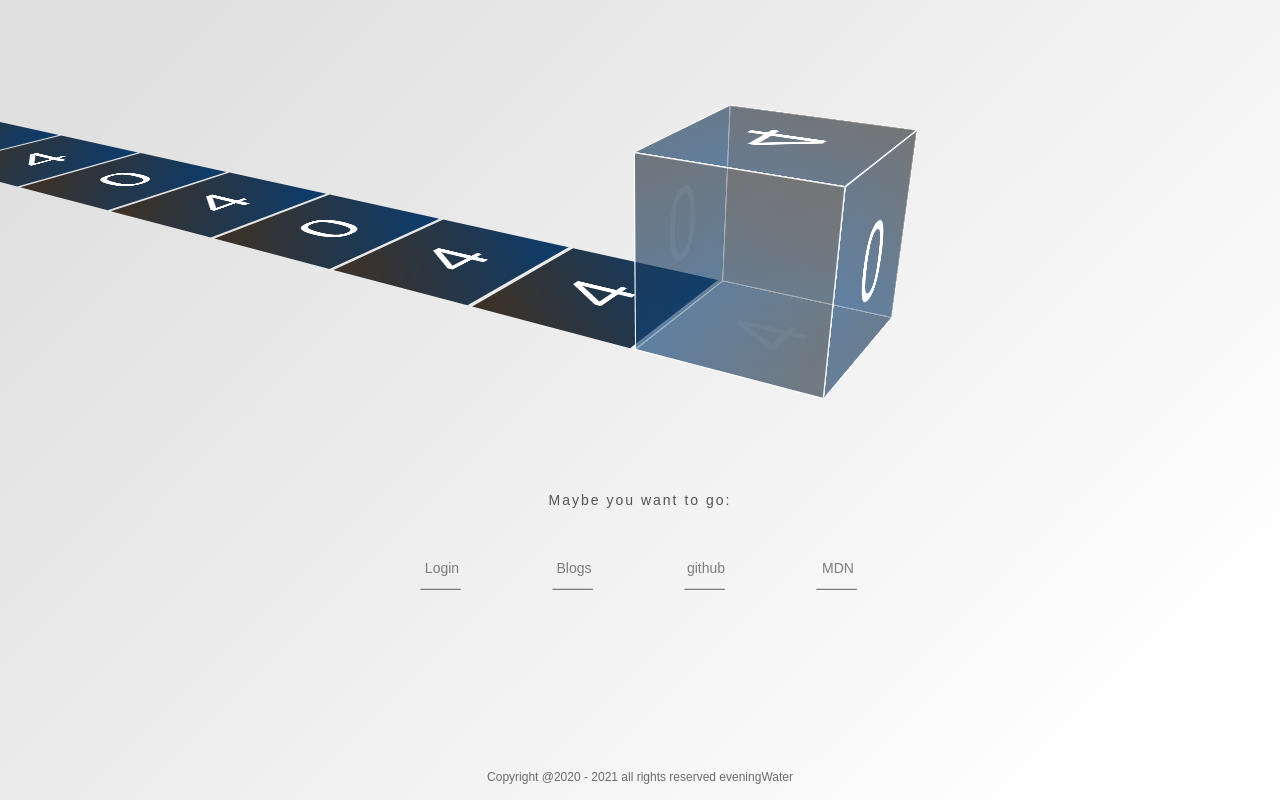
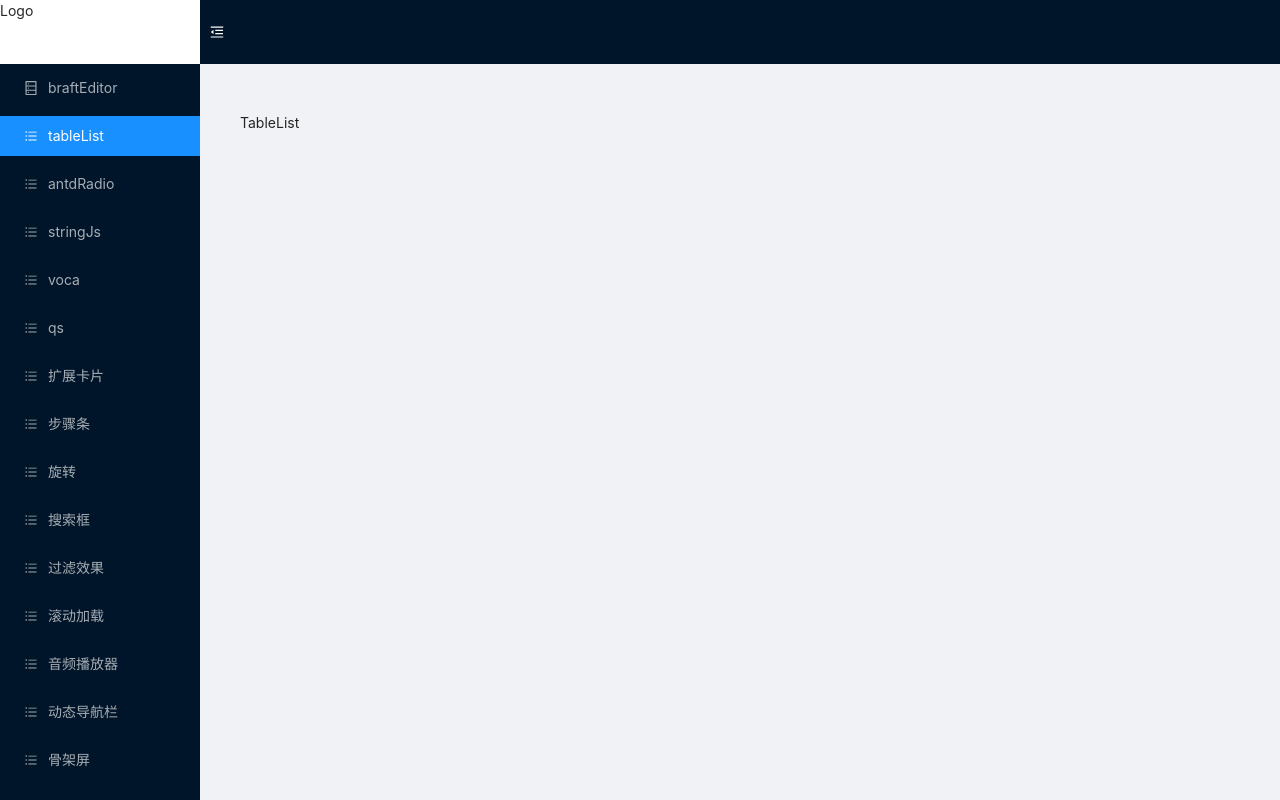
Before and after one commit to dylanass/create-myself-app, a React (Create React App) app: page /basic/table-list in a window 1280 px wide. Before the commit this address led to /404. Built offline with nearby package versions, Linux system fonts and the light colour scheme.

Commit message:
feat(dev): renderRoutes 形式渲染路由

```diff
--- a/package.json
+++ b/package.json
@@ -15,6 +15,7 @@
     "axios": "^0.21.4",
     "braft-editor": "^2.3.9",
     "eslint-config-airbnb-base": "^14.2.1",
+    "memoize-one": "^5.2.1",
     "react": "^17.0.2",
     "react-dom": "^17.0.2",
     "react-router": "^5.2.0",
--- a/src/components/Layouts/BasicLayout.tsx
+++ b/src/components/Layouts/BasicLayout.tsx
@@ -4,6 +4,7 @@ import { MenuUnfoldOutlined, MenuFoldOutlined } from "@ant-design/icons";
 import MenuConfig from "@/constants/MenuConfig";
 import { useHistory, useLocation } from "react-router-dom";
 import "./BasicLayout.scss";
+import usePersistFn from "../hooks/usePersistFn";
 
 const { Header, Sider, Content } = Layout;
 
@@ -19,9 +20,9 @@ const BasicLayout = ({ children, ...props }: BasicLayoutProps) => {
     setCollapsed(!collapsed);
   }, [collapsed]);
 
-  const handleClickMenu = useCallback((keyPath: string) => {
+  const handleClickMenu = usePersistFn((keyPath: string) => {
     history.push(keyPath);
-  }, []);
+  });
 
   return (
     <Layout>
@@ -45,13 +46,10 @@ const BasicLayout = ({ children, ...props }: BasicLayoutProps) => {
       </Sider>
       <Layout className="site-layout">
         <Header className="site-layout-background" style={{ padding: 0 }}>
-          {React.createElement(
-            collapsed ? MenuUnfoldOutlined : MenuFoldOutlined,
-            {
-              className: "trigger",
-              onClick: handleToggle,
-            }
-          )}
+          {React.createElement(collapsed ? MenuUnfoldOutlined : MenuFoldOutlined, {
+            className: "trigger",
+            onClick: handleToggle,
+          })}
         </Header>
         <Content
           className="site-layout-background"
--- a/src/constants/BasicRouteConfig.tsx
+++ b/src/constants/BasicRouteConfig.tsx
@@ -1,4 +1,5 @@
 import LazyLoad from "@/components/LazyLoad";
+import { Redirect } from "react-router-dom";
 
 /**
  * @description 菜单栏路由枚举
@@ -6,10 +7,16 @@ import LazyLoad from "@/components/LazyLoad";
 interface RouteItem {
   path: string;
   redirect?: string;
+  exact?: boolean;
   component?: () => JSX.Element;
 }
 
 const BasicRouteConfig: RouteItem[] = [
+  {
+    path: "/basic/",
+    exact: true,
+    component: () => <Redirect to="/basic/table-list" />,
+  },
   {
     path: "/basic/table-list",
     component: () => <LazyLoad component={() => import("@/view/tableList/TableList")} />,
@@ -80,10 +87,6 @@ const BasicRouteConfig: RouteItem[] = [
     path: "/basic/tailwind-css",
     component: () => <LazyLoad component={() => import("@/view/tailwind-css/TailwindCss")} />,
   },
-  {
-    path: "/basic",
-    redirect: "/basic/table-list",
-  },
 ];
 
 export default BasicRouteConfig;
--- a/src/utils/renderRoutes.tsx
+++ b/src/utils/renderRoutes.tsx
@@ -1,17 +1,10 @@
-import React from "react";
-import { Switch, Route, Redirect } from "react-router-dom";
-// import memoize from "memoize-one";
+import { Switch, Route } from "react-router-dom";
+import memoize from "memoize-one";
 
 function renderRoutes(routes) {
   return routes ? (
     <Switch>
-      {[
-        ...routes,
-        // 处理没有路由的 404 页面
-        {
-          component: () => <Redirect to="/error/404" />,
-        },
-      ].map((route, i) => {
+      {routes.map((route, i) => {
         if (!route) {
           return null;
         }
@@ -24,15 +17,10 @@ function renderRoutes(routes) {
             exact={route.exact}
             strict={route.strict}
             render={(props) => {
-              return (
-                <>
-                  {route.render ? (
-                    route.render({ ...props, route })
-                  ) : (
-                    <route.component {...props} route={route} />
-                  )}
-                </>
-              );
+              if (route.routes) {
+                return <Component {...props} route={route}></Component>;
+              }
+              return <Component {...props}></Component>;
             }}
           />
         );
@@ -41,4 +29,4 @@ function renderRoutes(routes) {
   ) : null;
 }
 
-export default renderRoutes;
+export default memoize(renderRoutes);
--- a/src/view/basic/index.tsx
+++ b/src/view/basic/index.tsx
@@ -1,26 +1,13 @@
 import React from "react";
 import BasicLayout from "@/components/Layouts/BasicLayout";
-import { Redirect, Route, Switch } from "react-router-dom";
-import BasicRouteConfig from "@/constants/BasicRouteConfig";
+import renderRoutes from "@/utils/renderRoutes";
 
 interface BasicPageProps {
   [key: string]: any;
 }
 
-const BasicPage = (props: BasicPageProps) => {
-  let redirect = BasicRouteConfig.filter((v) => v.redirect);
-  return (
-    <BasicLayout>
-      <Switch>
-        {BasicRouteConfig.map((item) => (
-          <Route path={item.path} key={item.path} component={item.component} />
-        ))}
-      </Switch>
-      {redirect.map((v, i) => (
-        <Redirect key={i} from={v.path} to={v.redirect} />
-      ))}
-    </BasicLayout>
-  );
+const BasicPage = ({ route, ...props }: BasicPageProps) => {
+  return <BasicLayout>{renderRoutes(route.routes)}</BasicLayout>;
 };
 
 export default React.memo<BasicPageProps>(BasicPage);
--- a/src/view/index.tsx
+++ b/src/view/index.tsx
@@ -1,43 +1,6 @@
-import App from "@/App";
 import React from "react";
-import { BrowserRouter as Router, Route, Switch, Redirect } from "react-router-dom";
-import LoginPage from "@/view/login";
-import BasicPage from "@/view/basic";
-import NotFound from "@/view/not-found-page/NotFoundPage";
+import { BrowserRouter as Router } from "react-router-dom";
 import routes from "@/constants/routes-config";
 import renderRoutes from "@/utils/renderRoutes";
 
-export default React.memo(function index() {
-  return (
-    <Router>
-      <Switch>
-        {/* <Route path="/" component={App}>
-          <Switch>
-            <Route path="/login" component={LoginPage} />
-            <Route path="/basic" component={BasicPage} />
-            <Route path="/404" component={NotFound} />
-            <Redirect to="/404" />
-          </Switch>
-        </Route> */}
-
-        {/**
-         * @todo map routes 报错
-         */}
-        {routes.map((v: any, i: number) => {
-          return (
-            <Route
-              path={v.path}
-              key={i}
-              exact={v.exact}
-              render={(props) => {
-                return <v.component {...props}></v.component>;
-              }}
-            />
-          );
-        })}
-      </Switch>
-    </Router>
-  );
-});
-
-// export default React.memo(() => <Router>{renderRoutes(routes)}</Router>);
+export default React.memo(() => <Router>{renderRoutes(routes)}</Router>);
```
Also changed, not shown: src/constants/routes-config.tsx (+5 -27 lines).
